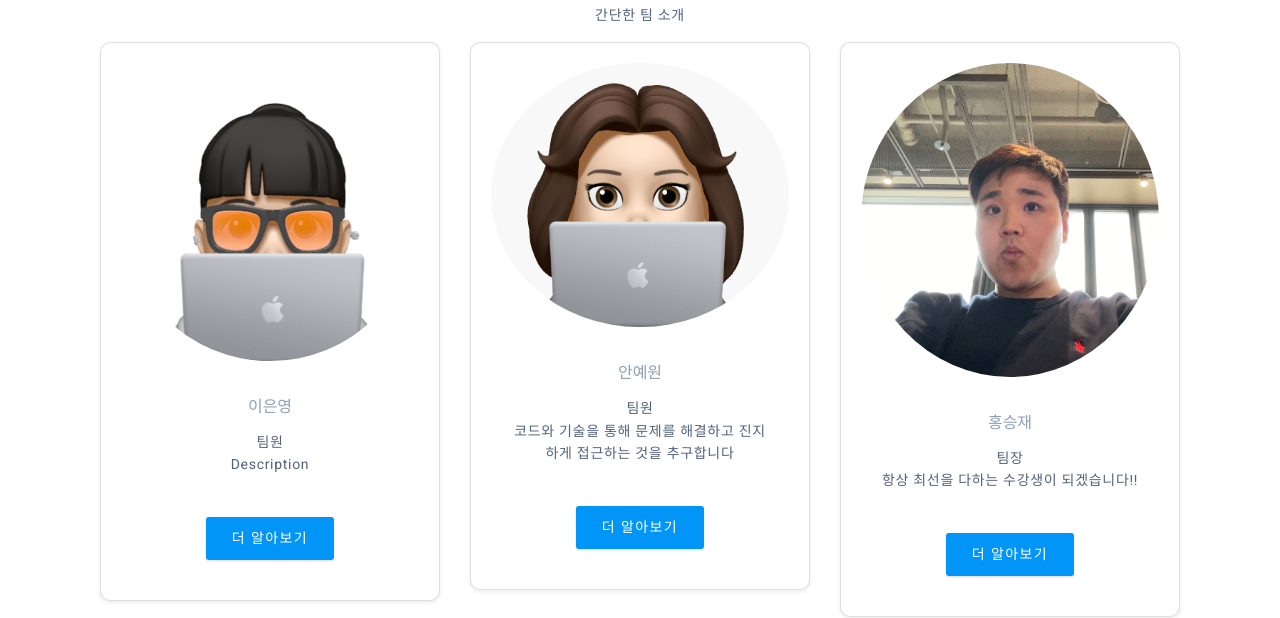
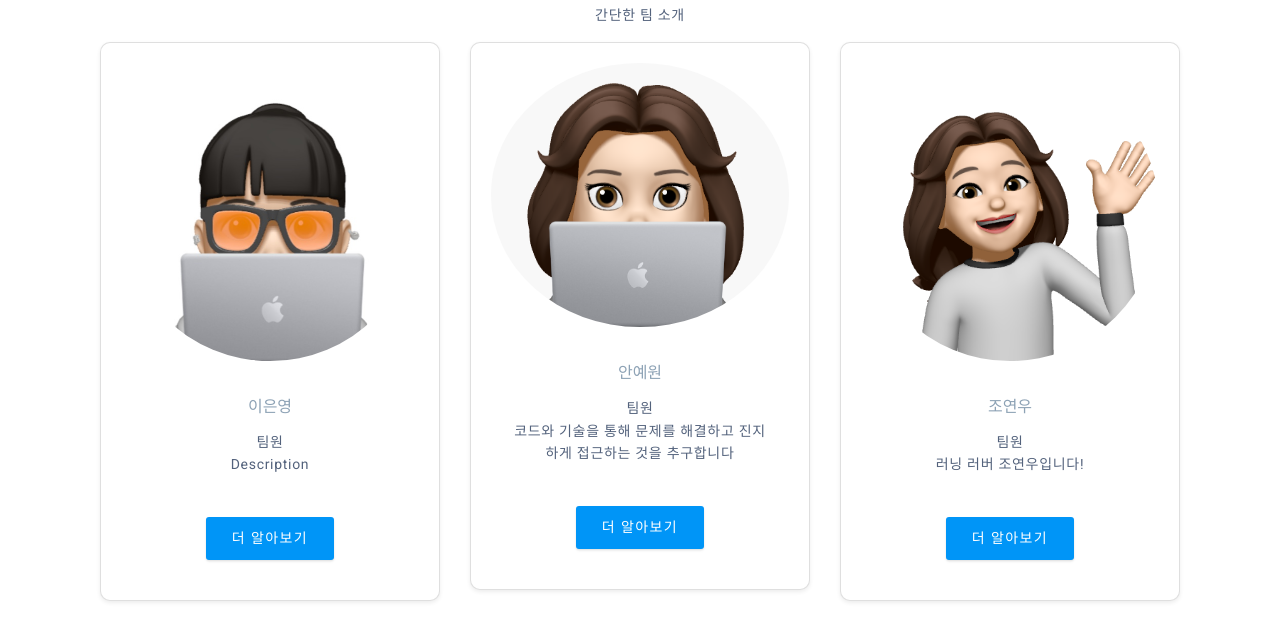
Before and after one commit to Sparta-CodeOasis/CodeOasis, a plain HTML site: page index.html in a window 1280 px wide. Shown: the part 334-952 px from the top of the page. Drawn offline with nearby package versions, Linux system fonts and the light colour scheme.

Commit message:
멤버카드 소개 수정

```diff
--- a/index.html
+++ b/index.html
@@ -61,23 +61,13 @@
                               <a href="./memberCard/teamperson02.html" class="btn btn-regular">더 알아보기</a>
                           </div>
                       </div>
-                  </div>
-                    <div class="col-md-4">
-                      <div class="card mb-4 shadow-sm team-member">
-                        <img src="./images/3profile.jpg" class="rounded-circle mb-3" alt="홍승재">
-                        <div class="card-body text-center">
-                              <h5 class="card-title">홍승재</h5>
-                              <p class="card-text">팀장<br>항상 최선을 다하는 수강생이 되겠습니다!!</p>
-                              <a href="./memberCard/teamperson03.html" class="btn btn-regular">더 알아보기</a>
-                          </div>
-                      </div>
-                  </div>
+                    </div>
                     <div class="col-md-4">
                         <div class="card mb-4 shadow-sm team-member">
                             <img src="./images/yeonwooimg.png" class="rounded-circle mb-3" alt="조연우">
                             <div class="card-body text-center">
                                 <h5 class="card-title">조연우</h5>
-                                <p class="card-text">팀원<br>안녕하세요! 백엔드 개발 취준생이며 취미는 헬스와 러닝, 스쿠버 다이빙 입니다. 만나서 반갑습니다. </p>
+                                <p class="card-text">팀원<br> 러닝 러버 조연우입니다!</p>
                                 <a href="memberCard/teamperson04.html" class="btn btn-regular">더 알아보기</a>
 
                             </div>
```
